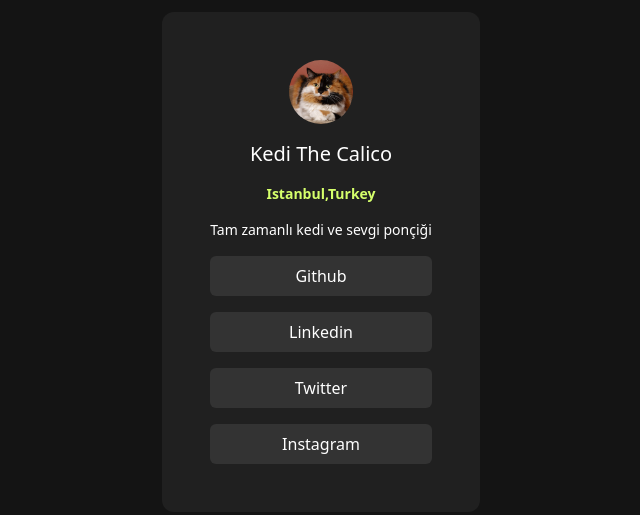
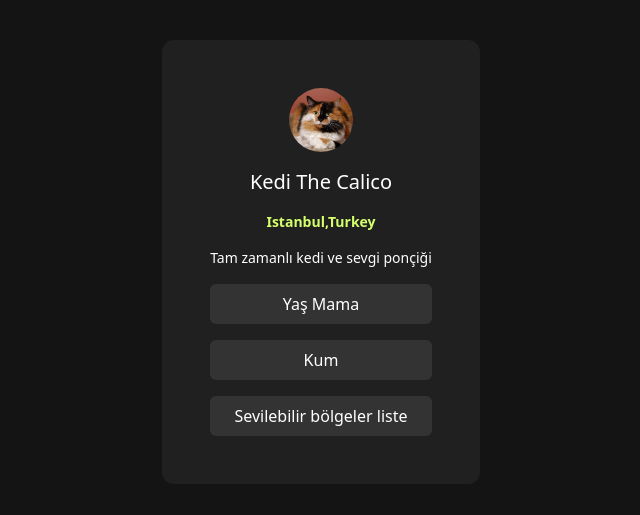
Before and after one commit to lla922/FrontendMobil, a plain HTML site: page 2.Hafta/2_Gun/7.DarkTema.html in a window 1280 px wide. Shown: the part 138-653 px from the top of the page, without its empty margins (319-959 px from the left). Drawn offline with nearby package versions, Linux system fonts and the light colour scheme.

Commit message:
dark tema

```diff
--- a/2.Hafta/2_Gun/7.DarkTema.html
+++ b/2.Hafta/2_Gun/7.DarkTema.html
@@ -26,10 +26,10 @@
         <span class="text-white text-xl">Kedi The Calico</span>
         <span class="text-lime font-bold text-sm">Istanbul,Turkey</span>
         <span class="text-white text-sm ">Tam zamanlı kedi ve sevgi ponçiği</span>
-        <a class="bg-lightgray text-white w-full rounded-md p-2 text-center hover:bg-darkGray">Github</a>
-        <a class="bg-lightgray text-white w-full rounded-md p-2 text-center hover:bg-darkGray">Linkedin</a>
-        <a class="bg-lightgray text-white w-full rounded-md p-2 text-center hover:bg-darkGray">Twitter</a>
-        <a class="bg-lightgray text-white w-full rounded-md p-2 text-center hover:bg-darkGray">Instagram</a>
+        <a class="bg-lightgray text-white w-full rounded-md p-2 text-center hover:bg-darkGray">Yaş Mama</a>
+        <a class="bg-lightgray text-white w-full rounded-md p-2 text-center hover:bg-darkGray">Kum</a>
+        <a class="bg-lightgray text-white w-full rounded-md p-2 text-center hover:bg-darkGray">Sevilebilir bölgeler liste</a>
+
     </div>
   </body>
 </html>
```
